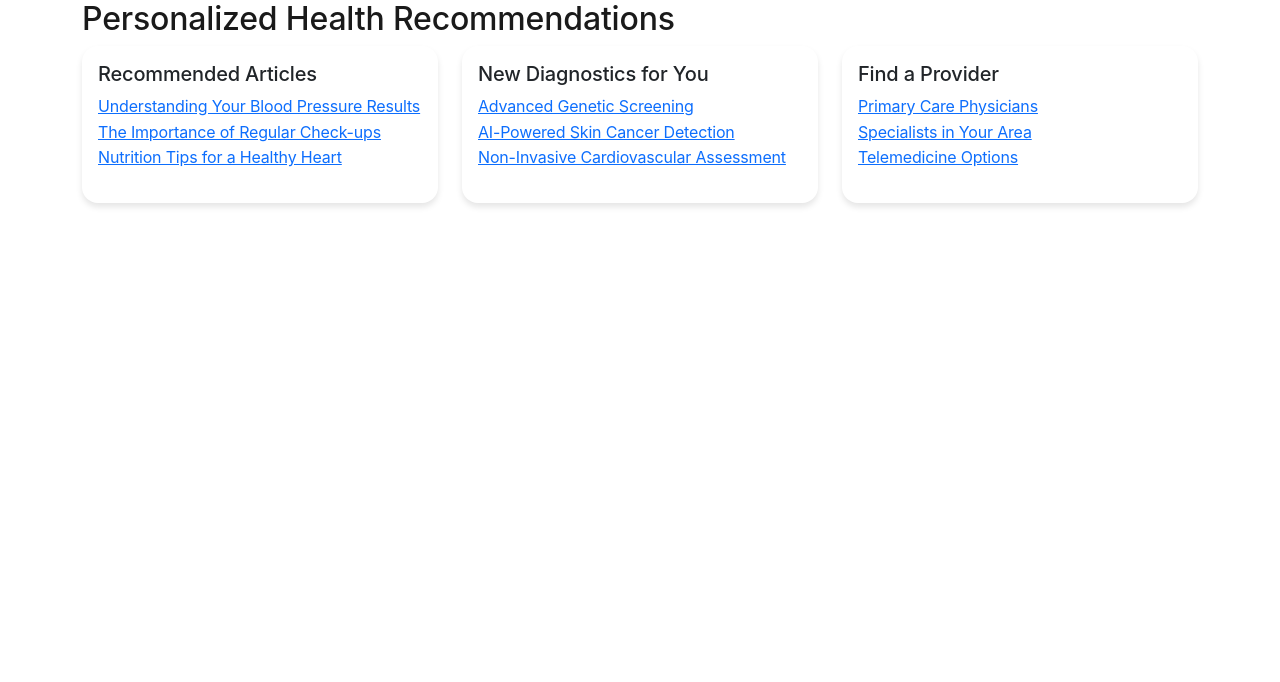
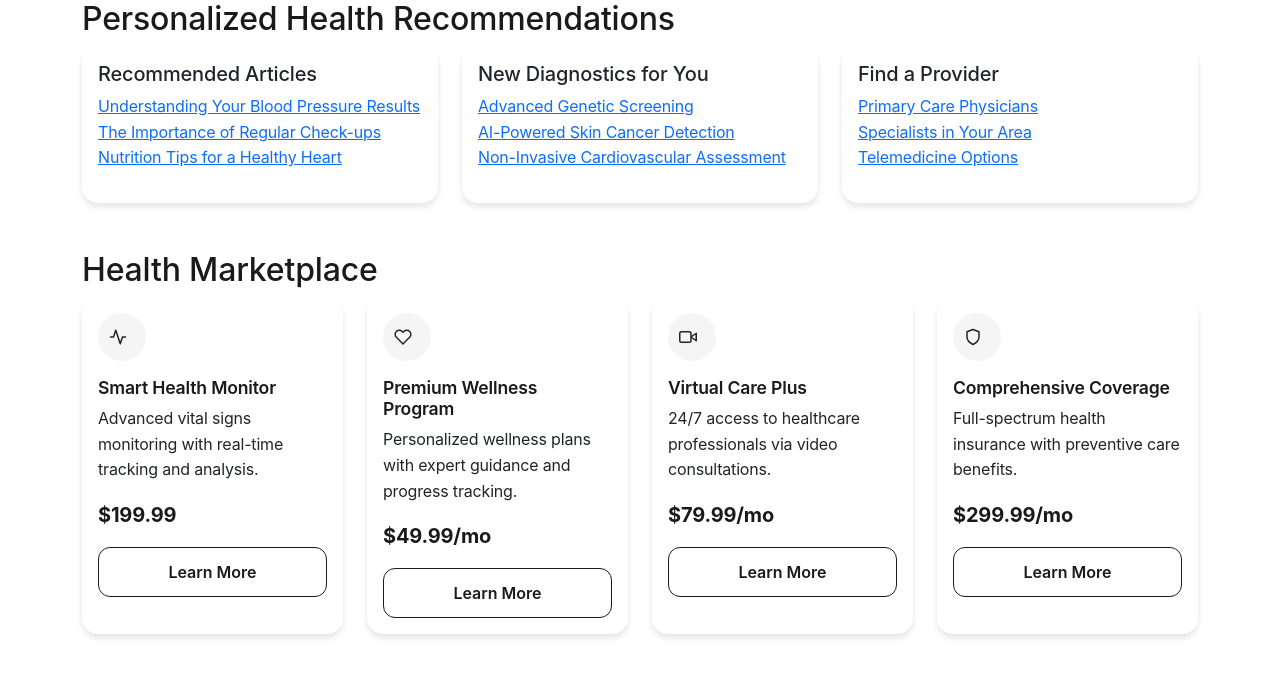
Before and after one commit to ariakerstein/pivot-health, a Flask app: page /dashboard in a window 1280 px wide. Shown: the part 1092-1774 px from the top of the page. Before the commit the page ends 1299 px from the top, so only its background shows below. Run offline with Flask 3, Linux system fonts and the light colour scheme; the visitor is signed in with stand-in values (Sample User, id 1); data that the repository does not hold is empty.

Commit message:
Agent query: Is the new marketplace section visible on the dashboard with proper styling and icons? Are all Feather icons displaying correctly without any console warnings?

```diff
--- a/static/css/main.css
+++ b/static/css/main.css
@@ -185,3 +185,78 @@ body {
     border-color: var(--pivot-green);
     box-shadow: 0 0 0 0.2rem rgba(39, 174, 96, 0.25);
 }
+/* Marketplace specific styles */
+.marketplace-card {
+    background-color: var(--white);
+    transition: all 0.3s ease;
+}
+
+.marketplace-card:hover {
+    transform: translateY(-2px);
+    box-shadow: 0 8px 12px var(--shadow-color);
+}
+
+.marketplace-card .icon-circle {
+    background-color: var(--light-gray);
+    border-radius: 50%;
+    width: 48px;
+    height: 48px;
+    display: flex;
+    align-items: center;
+    justify-content: center;
+    transition: all 0.2s ease;
+}
+
+.marketplace-card:hover .icon-circle {
+    background-color: var(--primary-black);
+}
+
+.marketplace-card .icon-circle i {
+    color: var(--primary-black);
+    width: 24px;
+    height: 24px;
+    transition: all 0.2s ease;
+}
+
+.marketplace-card:hover .icon-circle i {
+    color: var(--white);
+}
+
+.marketplace-card .card-title {
+    font-size: 1.1rem;
+    font-weight: 600;
+    color: var(--primary-black);
+}
+
+.marketplace-card .price {
+    font-size: 1.25rem;
+    font-weight: 700;
+    color: var(--primary-black);
+}
+
+.marketplace-card .btn-outline-primary {
+    color: var(--primary-black);
+    border-color: var(--primary-black);
+    padding: 0.75rem 1.75rem;
+    border-radius: 12px;
+    font-weight: 600;
+    transition: all 0.2s ease;
+}
+
+.marketplace-card .btn-outline-primary:hover {
+    background-color: var(--primary-black);
+    border-color: var(--primary-black);
+    color: var(--white);
+    transform: translateY(-1px);
+    box-shadow: 0 4px 6px var(--shadow-color);
+}
+
+@media (max-width: 992px) {
+    .marketplace-card {
+        margin-bottom: 1rem;
+    }
+
+    .marketplace-card .card-title {
+        font-size: 1rem;
+    }
+}
--- a/templates/dashboard.html
+++ b/templates/dashboard.html
@@ -143,4 +143,77 @@
         </div>
     </div>
 </div>
+
+<div class="marketplace mb-5">
+    <h2>Health Marketplace</h2>
+    <div class="row g-4">
+        <!-- Health Monitoring Devices -->
+        <div class="col-md-6 col-lg-3">
+            <div class="card marketplace-card h-100">
+                <div class="card-body">
+                    <div class="d-flex align-items-center mb-3">
+                        <div class="icon-circle">
+                            <i data-feather="activity"></i>
+                        </div>
+                    </div>
+                    <h5 class="card-title">Smart Health Monitor</h5>
+                    <p class="card-text">Advanced vital signs monitoring with real-time tracking and analysis.</p>
+                    <div class="price mb-3">$199.99</div>
+                    <button class="btn btn-outline-primary w-100">Learn More</button>
+                </div>
+            </div>
+        </div>
+
+        <!-- Wellness Programs -->
+        <div class="col-md-6 col-lg-3">
+            <div class="card marketplace-card h-100">
+                <div class="card-body">
+                    <div class="d-flex align-items-center mb-3">
+                        <div class="icon-circle">
+                            <i data-feather="heart"></i>
+                        </div>
+                    </div>
+                    <h5 class="card-title">Premium Wellness Program</h5>
+                    <p class="card-text">Personalized wellness plans with expert guidance and progress tracking.</p>
+                    <div class="price mb-3">$49.99/mo</div>
+                    <button class="btn btn-outline-primary w-100">Learn More</button>
+                </div>
+            </div>
+        </div>
+
+        <!-- Telehealth Services -->
+        <div class="col-md-6 col-lg-3">
+            <div class="card marketplace-card h-100">
+                <div class="card-body">
+                    <div class="d-flex align-items-center mb-3">
+                        <div class="icon-circle">
+                            <i data-feather="video"></i>
+                        </div>
+                    </div>
+                    <h5 class="card-title">Virtual Care Plus</h5>
+                    <p class="card-text">24/7 access to healthcare professionals via video consultations.</p>
+                    <div class="price mb-3">$79.99/mo</div>
+                    <button class="btn btn-outline-primary w-100">Learn More</button>
+                </div>
+            </div>
+        </div>
+
+        <!-- Health Insurance Plans -->
+        <div class="col-md-6 col-lg-3">
+            <div class="card marketplace-card h-100">
+                <div class="card-body">
+                    <div class="d-flex align-items-center mb-3">
+                        <div class="icon-circle">
+                            <i data-feather="shield"></i>
+                        </div>
+                    </div>
+                    <h5 class="card-title">Comprehensive Coverage</h5>
+                    <p class="card-text">Full-spectrum health insurance with preventive care benefits.</p>
+                    <div class="price mb-3">$299.99/mo</div>
+                    <button class="btn btn-outline-primary w-100">Learn More</button>
+                </div>
+            </div>
+        </div>
+    </div>
+</div>
 {% endblock %}
```
